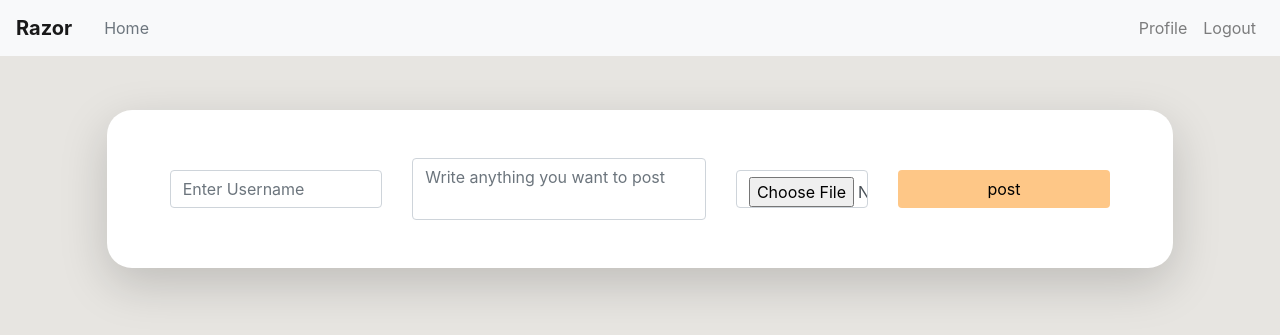
After one commit to asadayoub/Social-BLog-in-PHP, a PHP site: page / in a window 1280 px wide. The commit adds this page. Shown: the top 335 px of the page. Run offline with PHP 8.4, Linux system fonts and the light colour scheme; some libraries are stand-ins or nearby versions.

Commit message:
create posts with image upload

```diff
--- /dev/null
+++ b/index.html
@@ -0,0 +1,92 @@
+<!DOCTYPE html>
+<html lang="en">
+
+<head>
+    <meta charset="UTF-8">
+    <meta name="viewport" content="width=device-width, initial-scale=1.0">
+    <link rel="stylesheet" href="./public/css/style.css">
+    <!-- <link rel="stylesheet" href="./public/libs/bootstrap-5.3.0-dist/css/bootstrap.min.css"> -->
+    <link rel="stylesheet" href="https://maxcdn.bootstrapcdn.com/bootstrap/4.1.0/css/bootstrap.min.css">
+    <link rel="stylesheet" href="https://use.fontawesome.com/releases/v5.2.0/css/all.css">
+    <script src="https://ajax.googleapis.com/ajax/libs/jquery/3.6.4/jquery.min.js"></script>
+    <script src="https://maxcdn.bootstrapcdn.com/bootstrap/4.1.0/js/bootstrap.min.js"></script>
+    <title>Login</title>
+</head>
+
+<body class="m-0 p-0">
+    <div class="container-fluid m-0 p-0">
+        <header class="position-fixed width100 m-0 p-0 z-index-1">
+            <nav class="navbar navbar-expand-lg navbar-light bg-light">
+                <a class="navbar-brand font-weight-bold" href="#">Razor</a>
+                <a class="nav-link deco-none text-secondary" href="#">Home <span class="sr-only">(current)</span></a>
+                <button class="navbar-toggler" type="button" data-toggle="collapse" data-target="#navbarNavDropdown"
+                    aria-controls="navbarNavDropdown" aria-expanded="false" aria-label="Toggle navigation">
+                    <span class="navbar-toggler-icon"></span>
+                </button>
+                <div class="collapse navbar-collapse" id="navbarNavDropdown">
+                    <ul class="navbar-nav width100 justify-content-end">
+                        <li class="nav-item">
+                            <a class="nav-link" href="#">Profile</a>
+                        </li>
+                        <li class="nav-item">
+                            <a class="nav-link" href="#">Logout</a>
+                        </li>
+                    </ul>
+                </div>
+            </nav>
+        </header>
+        <div class="pt-110 d-flex align-items-center justify-content-center">
+            <form class="col-lg-10 col-md-8 col-sm-10 " method="post">
+                <div class="bg-white p-5 rounded-lg shadow-lg row align-items-center justify-content-center">
+                    <div class="form-group col-lg-3 m-0">
+
+                        <input type="text" class="form-control username" id="username"  placeholder="Enter Username">
+                        <!-- <small id="emailHelp" class="form-text text-danger">We'll never share your email with anyone
+                            else.</small> -->
+                    </div>
+                    <div class="form-group col-lg-4 m-0">
+
+                        <textarea  id="post"  class="resize-text-area form-control post" placeholder="Write anything you want to post"></textarea>
+                        <!-- <small id="emailHelp" class="form-text text-danger">We'll never share your email with anyone
+                            else.</small> -->
+                    </div>
+                    <div class="form-group col-lg-2 m-0">
+                        <input type="file" class="form-control image" id="image">
+                        <!-- <small id="emailHelp" class="form-text text-danger">We'll never share your email with anyone
+                            else.</small> -->
+                    </div>
+                    <div class="col-lg-3 ">
+
+                            <button type="submit" class="btn button-design rounded add-post width100">post</button>
+
+                    </div>
+                </div>
+            </form>
+        </div>
+        <div class="container posts-content mt-3">
+            <div class="row ">
+                <!-- <div class="col-lg-6">
+                    <div class="card mb-4 rounded-lg shadow-lg">
+                      <div class="card-body">
+                        <div class="media mb-3">
+                            <img src="https://bootdey.com/img/Content/avatar/avatar1.png" class="d-block ui-w-40 rounded-circle" alt="">
+                          <div class="media-body ml-3">
+                            Kenneth Frazier
+                            <div class="text-muted small">3 days ago</div>
+                          </div>
+                        </div>
+
+                        <p>
+                          Lorem ipsum dolor sit amet, consectetur adipiscing elit. Phasellus finibus commodo bibendum. Vivamus laoreet blandit odio, vel finibus quam dictum ut.
+                        </p>
+                    </div>
+                    </div>
+                </div> -->
+            </div>
+        </div>
+
+    </div>
+<script src="./public/js/posts.js"></script>
+</body>
+
+</html>
--- a/public/css/style.css
+++ b/public/css/style.css
@@ -53,3 +53,6 @@ gap: 4px;
 .width10{
     width: 10% !important;
 }
+.resize-text-area{
+    resize: none;
+}
--- /dev/null
+++ b/public/js/posts.js
@@ -0,0 +1,86 @@
+let posts = []
+
+const addPostButton = document.querySelector('.add-post')
+
+addPostButton.addEventListener('click', async (event) => {
+    event.preventDefault();
+    const getErrorHtml = (message) => {
+        return `<small class="form-text text-danger">${message}</small>`
+    }
+    const getPostHtml = (object) => {
+        return `<div class="col-lg-6">
+        <div class="card mb-4 rounded-lg shadow-lg">
+        <div class="card-body">
+
+            <div class="media-body ml-3">
+            ${object.name}
+            <div class="text-muted small">${object.date}</div>
+        </div>
+            <p class="ml-3 text-muted">
+                ${object.message}
+            </p>
+            <div class="media mb-3">
+            ${object.image ? `<img src="${object.image}" class="d-block ui-w-40 width100" alt="">` : ''}
+
+            </div>
+        </div>
+        </div>
+    </div>
+`
+    }
+    function convertFileToData(file) {
+        return new Promise((resolve, reject) => {
+            const reader = new FileReader();
+            reader.readAsDataURL(file);
+            reader.onload = () => resolve(reader.result);
+        })
+    }
+    const allErrors = document.querySelectorAll('.text-danger')
+    for (var error of allErrors) {
+        error.remove()
+    }
+    // event.stopPropagation()
+    const name = document.querySelector('.username')
+    const message = document.querySelector('.post')
+    const file = document.querySelector('.image');
+    // add validations are
+    let errors = {
+        name: "",
+        message: "",
+        file: ""
+    }
+    if (name.value == "" || message.value == "") {
+        if (name.value == "") {
+            errors.name = "Username is required"
+            name.parentElement.innerHTML += getErrorHtml(errors.name)
+        }
+        if (message.value == "") {
+            errors.message = "Message is required"
+            message.parentElement.innerHTML += getErrorHtml(errors.message)
+        }
+        if (file.files.length > 0 && file.files[0].type.split('/')[0] != "image") {
+            errors.file = "only images are allowed"
+            file.parentElement.innerHTML += getErrorHtml(errors.file)
+
+        }
+        return;
+    }
+
+
+    // get data from form
+    const base64Image = file.files[0] ? await convertFileToData(file.files[0]) : null
+    const object = {
+        name: name.value,
+        message: message.value,
+        image: base64Image,
+        date: (new Date()).toLocaleString()
+    }
+
+    document.querySelector('.posts-content > .row').innerHTML += getPostHtml(object)
+    posts.push(object);
+    console.log(posts)
+})
+    //   img.onload = () => {
+    //     URL.revokeObjectURL(img.src);
+    //   }
+    //   img.src = URL.createObjectURL(this.files[0]);
```
Also changed, not shown: public/js/app.js.
